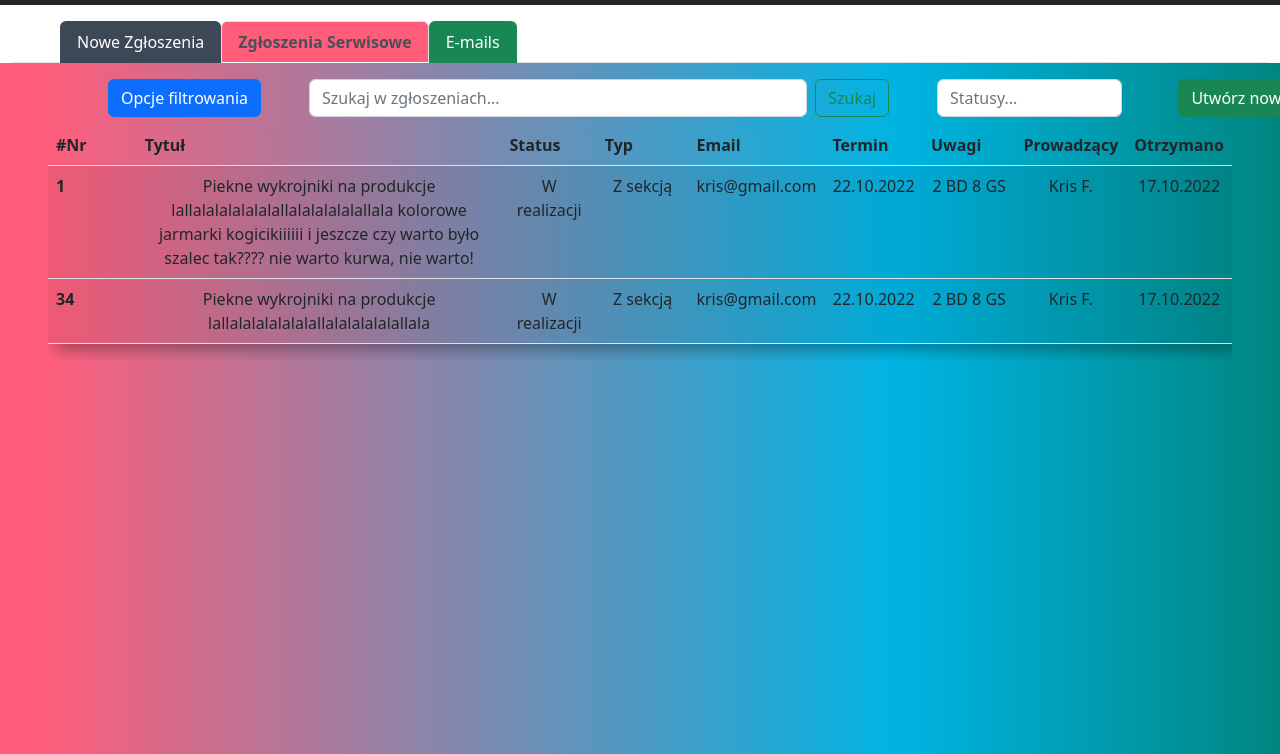
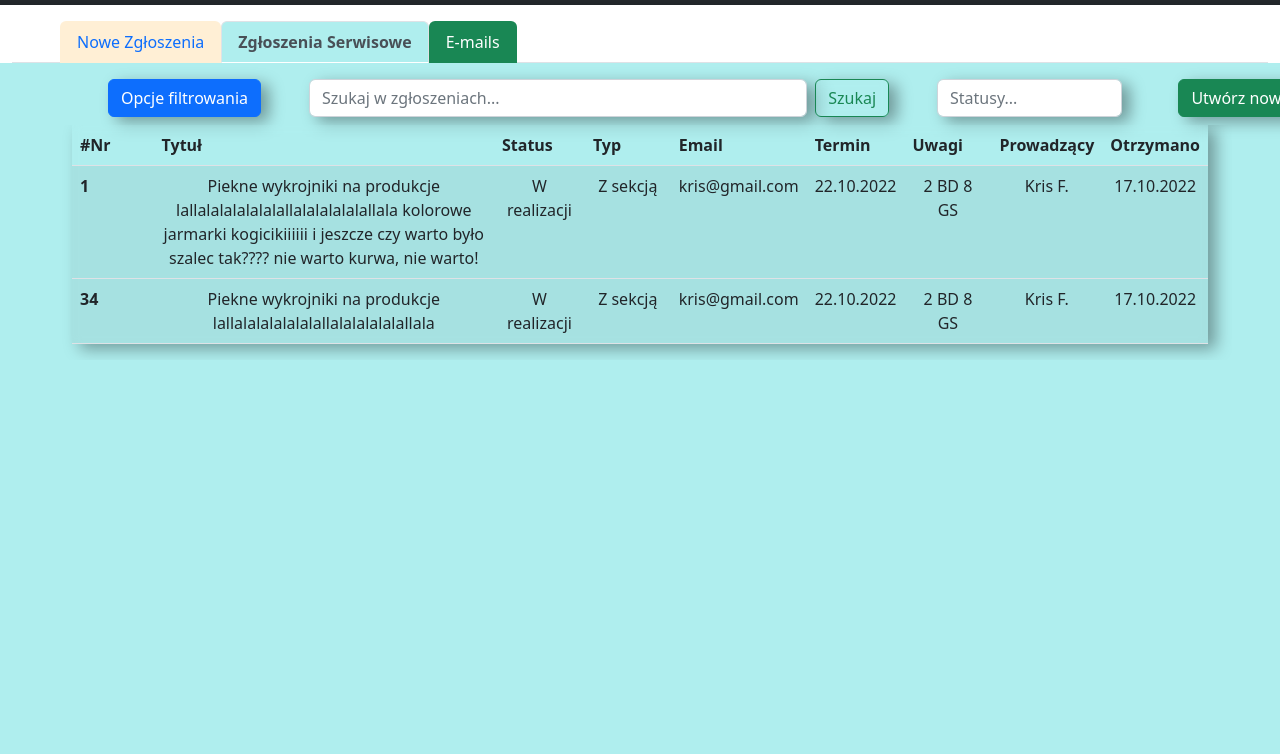
Before and after one commit to zappaciato/CRM_Layout, a website: page index.html in a window 1280 px wide. Both pictures are taken after a click on the tab "Zgłoszenia Serwisowe". Shown: the part 51-805 px from the top of the page. Drawn offline with nearby package versions, Linux system fonts and the light colour scheme; files whose address does not match are found by name.

Commit message:
Colors fixed

```diff
--- a/index.html
+++ b/index.html
@@ -66,12 +66,12 @@
 <div class="container-fluid justify-content-evenly">
     <ul class="nav nav-tabs mt-3 px-5" id="myTab" role="tablist">
         <li class="nav-item" role="presentation">
-            <a href=""class="nav-link active bg-kris-grey text-white" id="new-notifications" data-bs-toggle="tab"
+            <a href=""class="nav-link active bg-kris-light" id="new-notifications" data-bs-toggle="tab"
                 data-bs-target="#notifications" type="button" role="tab" aria-controls="notifications"
                 aria-selected="true">Nowe Zgłoszenia</a>
         </li>
         <li class="nav-item" role="presentation">
-            <a href=""class="nav-link bg-kris-reddish" id="service-notifications" data-bs-toggle="tab"
+            <a href=""class="nav-link bg-kris-light-2" id="service-notifications" data-bs-toggle="tab"
                 data-bs-target="#services" type="button" role="tab" aria-controls="services"
                 aria-selected="false"><b>Zgłoszenia Serwisowe</b></a>
         </li>
@@ -88,11 +88,11 @@
 
     <!-- new notifications -->
 
-    <div style="height: 108%;" class="tab-pane fade show active px-5 py-2 bg-kris-grey-gradient" id="notifications"
+    <div style="height: 108%;" class="tab-pane fade show active px-5 py-2 bg-kris-light" id="notifications"
         role="tabpanel" aria-labelledby="new-notifications">
 
-        <div id="content_section" class="p-2 table-responsive">
-            <table class="table table-hover transparent-kris-bg text-white cast-shadow">
+        <div id="content_section" class="p-2 table-responsive px-5">
+            <table class="table table-hover table-primary text-dark cast-shadow">
                 <thead>
                     <tr>
                         <th class="d-none d-md-table-cell" scope="col">Nr</th>
@@ -107,8 +107,8 @@
                 <tbody>
                     <tr class="table-row-hover-2">
                         <!-- przy wrzucaniu tego juz w CRMa trzeba pamietac, zeby czescia data bs target był numer (moze id number) ktory rowniez musi byc w tym polu email expanded;  -->
-                        <th class="h6 text-white d-none d-md-table-cell" scope="row">214</th>
-                        <td class="h6 text-white d-none d-md-table-cell">wykrojniki@uds.com.pl
+                        <th class="h6 d-none d-md-table-cell" scope="row">214</th>
+                        <td class="h6 d-none d-md-table-cell">wykrojniki@uds.com.pl
                         </td>
 
                         <td class="h7" data-bs-toggle="modal" data-bs-target="#modalNotificationDetails">
@@ -269,35 +269,35 @@
 
 
     <!-- service notifications -->
-    <div style="height: 108%;" class="tab-pane fade px-5 py-2 bg-kris-red" id="services" role="tabpanel"
+    <div style="height: 108%;" class="tab-pane fade px-5 py-2 bg-kris-light-2" id="services" role="tabpanel"
         aria-labelledby="service-notifications">
 
         <!-- submenu service notifications bar -->
         <div class="container-fluid py-2 d-flex">
             <button type="button" data-bs-toggle="tooltip" data-bs-placement="top" title="Opcje filtrowania..."
-                class="btn btn-primary ms-5 text-nowrap " data-bs-toggle="collapse" data-bs-target="#navbarCollapse2">
+                class="btn btn-primary ms-5 text-nowrap cast-shadow" data-bs-toggle="collapse" data-bs-target="#navbarCollapse2">
                 Opcje filtrowania
             </button>
 
             <form class="d-flex ms-5 col-6 d-none d-md-flex">
-                <input class="form-control me-2" type="search" placeholder="Szukaj w zgłoszeniach..." aria-label="Search">
-                <button class="btn btn-outline-success" type="submit">Szukaj</button>
+                <input class="form-control me-2 cast-shadow" type="search" placeholder="Szukaj w zgłoszeniach..." aria-label="Search">
+                <button class="btn btn-outline-success cast-shadow" type="submit">Szukaj</button>
             </form>
             <form class="d-flex ms-5 col-2 d-none d-lg-flex">
-                <input class="form-control me-2" type="search" placeholder="Statusy..." aria-label="Search">
+                <input class="form-control me-2 cast-shadow" type="search" placeholder="Statusy..." aria-label="Search">
                 <!-- <button class="btn btn-outline-success" type="submit">Szukaj</button> -->
             </form>
 
             <button type="button" data-bs-toggle="tooltip" data-bs-placement="top" title="Opcje filtrowania..."
-                class="btn btn-success ms-5 text-nowrap d-none d-xl-flex" data-bs-toggle="collapse" data-bs-target="#navbarCollapse2">
+                class="btn btn-success ms-5 text-nowrap d-none d-xl-flex cast-shadow" data-bs-toggle="collapse" data-bs-target="#navbarCollapse2">
                 Utwórz nowe zgłoszenie
             </button>
 
 
         </div>
 
-        <div class="table-responsive">
-            <table class="table table-striped  transparent-kris-bg text-white table-hover cast-shadow ">
+        <div class="table-responsive px-4">
+            <table class="table table-striped text-white table-hover cast-shadow">
                 <thead>
                     <tr class="text-dark">
                         <th class="col-1" scope="col">#Nr</th>
--- a/styles.css
+++ b/styles.css
@@ -52,11 +52,11 @@ filter: progid:DXImageTransform.Microsoft.gradient(startColorstr="#ff5d7a",endCo
 }
 
 .bg-kris-light {
-    background-color: #E6F4F1 !important;
+    background-color: #FFEFD5 !important;
 }
 
 .bg-kris-light-2 {
-    background-color:  #9BEF87 !important;
+    background-color:  #AFEEEE !important;
 }
 
 
@@ -76,7 +76,7 @@ filter: progid:DXImageTransform.Microsoft.gradient(startColorstr="#ff5d7a",endCo
 
 .table-row-hover:hover {
     color: rgb(0, 0, 0) !important;
-    background-color:  rgba(223, 49, 49, 0.322) !important;
+    background-color:  #FFEBCD !important;
     box-shadow: rgba(0, 0, 0, 0.35) 8px 5px 15px;
     backdrop-filter: blur(9px);
 
@@ -87,7 +87,7 @@ filter: progid:DXImageTransform.Microsoft.gradient(startColorstr="#ff5d7a",endCo
     color: rgb(255, 255, 255) !important;
 /* background-color:  rgba(0, 0, 0, 0) !important; */
     /* box-shadow: rgba(0, 0, 0, 0.35) 2px 1px 7px; */
-   background-color: #ff5d7b96 !important;
+   background-color: #FF5D7A !important;
 
 }
 
```
